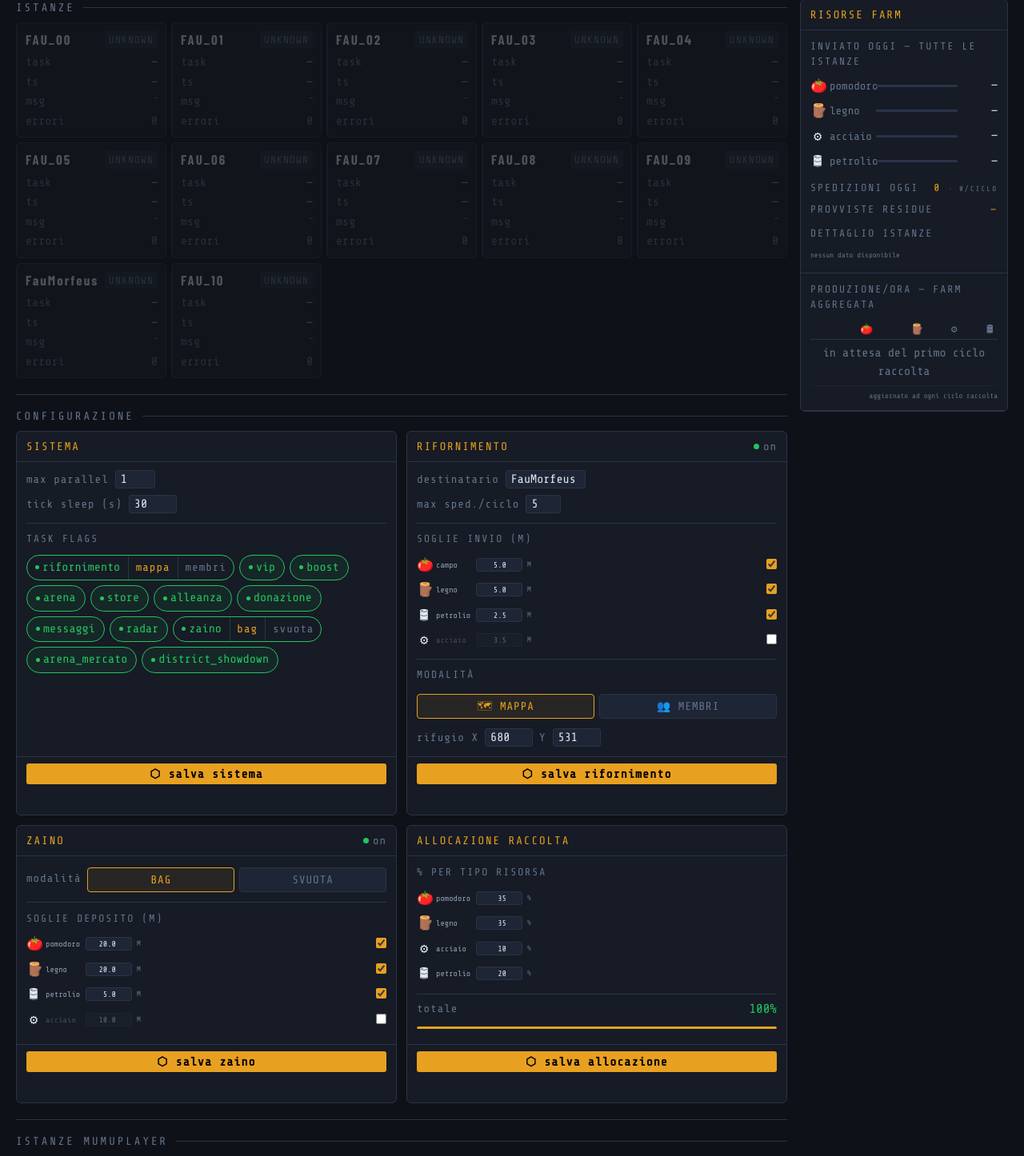
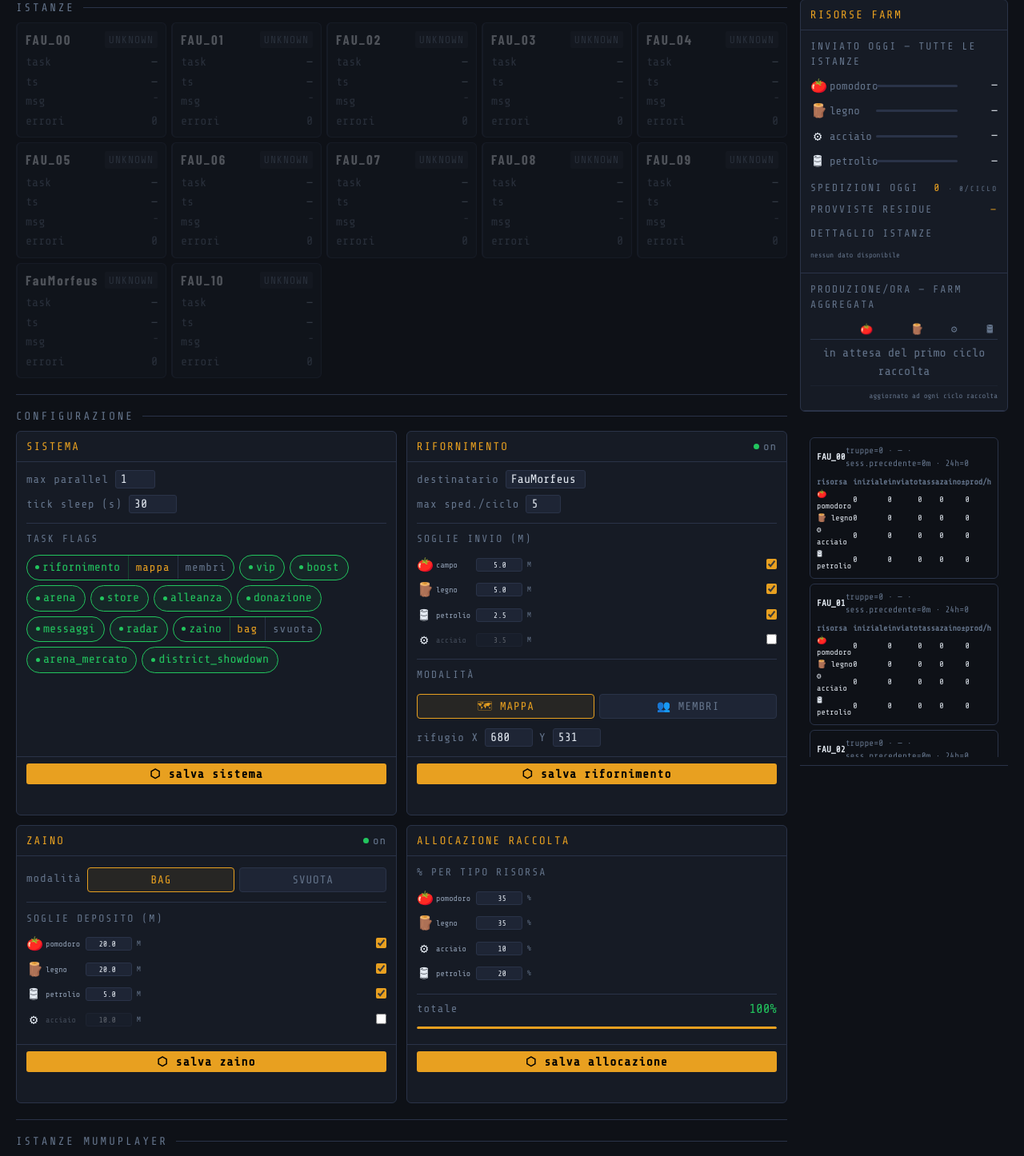
Before and after one commit to faustodba/doomsday-engine, a FastAPI app: page /ui in a window 1280 px wide. Shown: the part 69-1515 px from the top of the page at 80% size. Run offline with FastAPI, Linux system fonts and the light colour scheme; some libraries are stand-ins or nearby versions; some web fonts are replaced.

Commit message:
feat(auto-WU14 step3+4): dashboard card produzione per istanza
Step 3+4/4 — UI: card produzione per istanza con sessione corrente
+ ultima sessione chiusa.

dashboard/services/stats_reader.py:
- nuovo get_produzione_istanze() che legge state/<nome>.json e estrae
  produzione_corrente + ultima entry produzione_storico

dashboard/app.py:
- nuovo endpoint /ui/partial/produzione-istanze
- card per ogni istanza abilitata con: risorse iniziali, inviato,
  tassa, zaino_delta, prod/h della sessione precedente
- header card: truppe count, provviste residue (o 'quota esaurita'),
  durata sess.precedente, count storico 24h
- refresh ogni 30s via HTMX

dashboard/templates/index.html:
- aggiunto blocco HTMX #prod-istanze sotto res-oraria nella side-col
- carica /ui/partial/produzione-istanze e refresh 30s

NOTA: dashboard rilegge state/*.json ad ogni request — nessun
restart bot necessario. Restart bot avviene comunque quando
il watcher (FAU_03 idle) firerà.

```diff
--- a/dashboard/app.py
+++ b/dashboard/app.py
@@ -537,6 +537,103 @@ def partial_res_totali(request: Request):
     return HTMLResponse(html)
 
 
+@app.get("/ui/partial/produzione-istanze", include_in_schema=False)
+def partial_produzione_istanze(request: Request):
+    """
+    Auto-WU14 step3: cards produzione per istanza.
+    Mostra sessione corrente (in-flight) + ultima sessione chiusa con
+    produzione/h calcolata. Refresh ogni 30s via HTMX.
+    """
+    from dashboard.services.stats_reader import get_produzione_istanze
+    dati = get_produzione_istanze()
+    if not dati:
+        return HTMLResponse(
+            '<div style="color:var(--text-dim);text-align:center;padding:12px">'
+            'nessuna istanza con dati produzione</div>'
+        )
+
+    RISORSE_ICO = [("pomodoro", "🍅"), ("legno", "🪵"),
+                   ("acciaio", "⚙"),   ("petrolio", "🛢")]
+
+    def _fmt_q(v):
+        try:
+            v = float(v)
+        except Exception:
+            return "—"
+        if abs(v) >= 1_000_000:
+            return f"{v/1_000_000:.2f}M"
+        if abs(v) >= 1_000:
+            return f"{v/1_000:.0f}K"
+        return f"{v:.0f}"
+
+    cards_html = []
+    for entry in dati:
+        nome = entry.get("nome", "?")
+        if not entry.get("abilitata", False):
+            continue
+        corrente   = entry.get("corrente") or {}
+        precedente = entry.get("precedente") or {}
+        n_storico  = entry.get("n_storico_24h", 0)
+
+        # Sessione corrente
+        ris_ini = corrente.get("risorse_iniziali", {}) or {}
+        rif_inv = corrente.get("rifornimento_inviato", {}) or {}
+        rif_tax = corrente.get("rifornimento_tassa", {}) or {}
+        zaino   = corrente.get("zaino_delta", {}) or {}
+        truppe  = corrente.get("truppe_raccolta_inviate", 0)
+        provv   = corrente.get("rifornimento_provviste_residue", -1)
+        ts_ini  = corrente.get("ts_inizio", "")
+
+        provv_lbl = "quota esaurita" if provv == 0 else (
+            f"{provv} provviste" if provv > 0 else "—"
+        )
+
+        # Sessione precedente chiusa
+        prod_h    = precedente.get("produzione_oraria") or {}
+        durata_s  = precedente.get("durata_sec") or 0
+        durata_m  = int(durata_s // 60) if durata_s else 0
+
+        rows_curr = "".join(
+            f'<tr><td>{ico} {r}</td>'
+            f'<td>{_fmt_q(ris_ini.get(r, 0))}</td>'
+            f'<td>{_fmt_q(rif_inv.get(r, 0))}</td>'
+            f'<td>{_fmt_q(rif_tax.get(r, 0))}</td>'
+            f'<td>{_fmt_q(zaino.get(r, 0))}</td>'
+            f'<td>{_fmt_q(prod_h.get(r, 0))}</td></tr>'
+            for r, ico in RISORSE_ICO
+        )
+
+        cards_html.append(f'''
+        <div class="prod-card" style="background:var(--bg-card);border:1px solid var(--border);
+             border-radius:6px;padding:8px;margin-bottom:6px;font-size:11px">
+          <div style="display:flex;justify-content:space-between;align-items:center;
+               margin-bottom:6px;font-weight:600">
+            <span>{nome}</span>
+            <span style="color:var(--text-dim);font-weight:normal">
+              truppe={truppe} · {provv_lbl} · sess.precedente={durata_m}m · 24h={n_storico}
+            </span>
+          </div>
+          <table style="width:100%;font-size:10px;border-collapse:collapse">
+            <thead><tr style="color:var(--text-dim)">
+              <th style="text-align:left">risorsa</th>
+              <th>iniziale</th><th>inviato</th><th>tassa</th><th>zaino±</th><th>prod/h</th>
+            </tr></thead>
+            <tbody>{rows_curr}</tbody>
+          </table>
+        </div>
+        ''')
+
+    if not cards_html:
+        return HTMLResponse(
+            '<div style="color:var(--text-dim);text-align:center;padding:12px">'
+            'nessuna istanza abilitata con dati produzione</div>'
+        )
+
+    return HTMLResponse(
+        '<div style="max-height:400px;overflow-y:auto">' + "".join(cards_html) + '</div>'
+    )
+
+
 @app.get("/ui/partial/res-oraria", include_in_schema=False)
 def partial_res_oraria(request: Request):
     """
--- a/dashboard/services/stats_reader.py
+++ b/dashboard/services/stats_reader.py
@@ -236,6 +236,59 @@ def get_storico(n: int = 50) -> list[StoricoEntry]:
         return []
 
 
+def get_produzione_istanze() -> list[dict]:
+    """
+    Auto-WU14 step3: ritorna dati produzione per ogni istanza.
+
+    Per ogni istanza presente in instances.json, legge state/<nome>.json
+    e estrae produzione_corrente + ultima sessione chiusa dal storico.
+
+    Schema output:
+    [{
+      "nome": str,
+      "abilitata": bool,
+      "corrente": {
+         "ts_inizio": iso,
+         "risorse_iniziali": {pomodoro, legno, acciaio, petrolio},
+         "diamanti_iniziali": int,
+         "rifornimento_inviato": {risorsa: qty},
+         "rifornimento_tassa": {risorsa: qty},
+         "rifornimento_provviste_residue": int,
+         "zaino_delta": {risorsa: delta},
+         "truppe_raccolta_inviate": int,
+      } | None,
+      "precedente": {
+         "ts_inizio", "ts_fine", "durata_sec",
+         "produzione_qty": {risorsa: qty},
+         "produzione_oraria": {risorsa: qty/h},
+      } | None,
+      "n_storico_24h": int,
+    }, ...]
+    """
+    try:
+        insts = get_instances()
+        result: list[dict] = []
+        for ist in insts:
+            nome = ist.get("nome", "")
+            if not nome:
+                continue
+            state = _load_state(nome)
+            corrente = state.get("produzione_corrente")
+            storico  = state.get("produzione_storico", []) or []
+            # ultima sessione chiusa (più recente)
+            precedente = storico[-1] if storico else None
+            result.append({
+                "nome":          nome,
+                "abilitata":     _abilitata(nome),
+                "corrente":      corrente,
+                "precedente":    precedente,
+                "n_storico_24h": len(storico),
+            })
+        return result
+    except Exception:
+        return []
+
+
 def get_risorse_farm() -> RisorseFarm:
     """
     Aggrega dati risorse da tutti gli state/<nome>.json presenti.
--- a/dashboard/templates/index.html
+++ b/dashboard/templates/index.html
@@ -342,6 +342,17 @@
         </div>
 
       </div>
+
+      <!-- auto-WU14: card produzione per istanza -->
+      <div class="res-block" id="prod-istanze"
+           hx-get="/ui/partial/produzione-istanze"
+           hx-trigger="load, every 30s"
+           hx-swap="innerHTML"
+           style="margin-top:10px">
+        <div class="res-sub">produzione per istanza (sessione corrente + precedente)</div>
+        <div style="color:var(--text-dim);text-align:center;padding:12px">caricamento...</div>
+      </div>
+
       <!-- slot per blocchi statistiche aggiuntivi -->
 
     </div>
```
